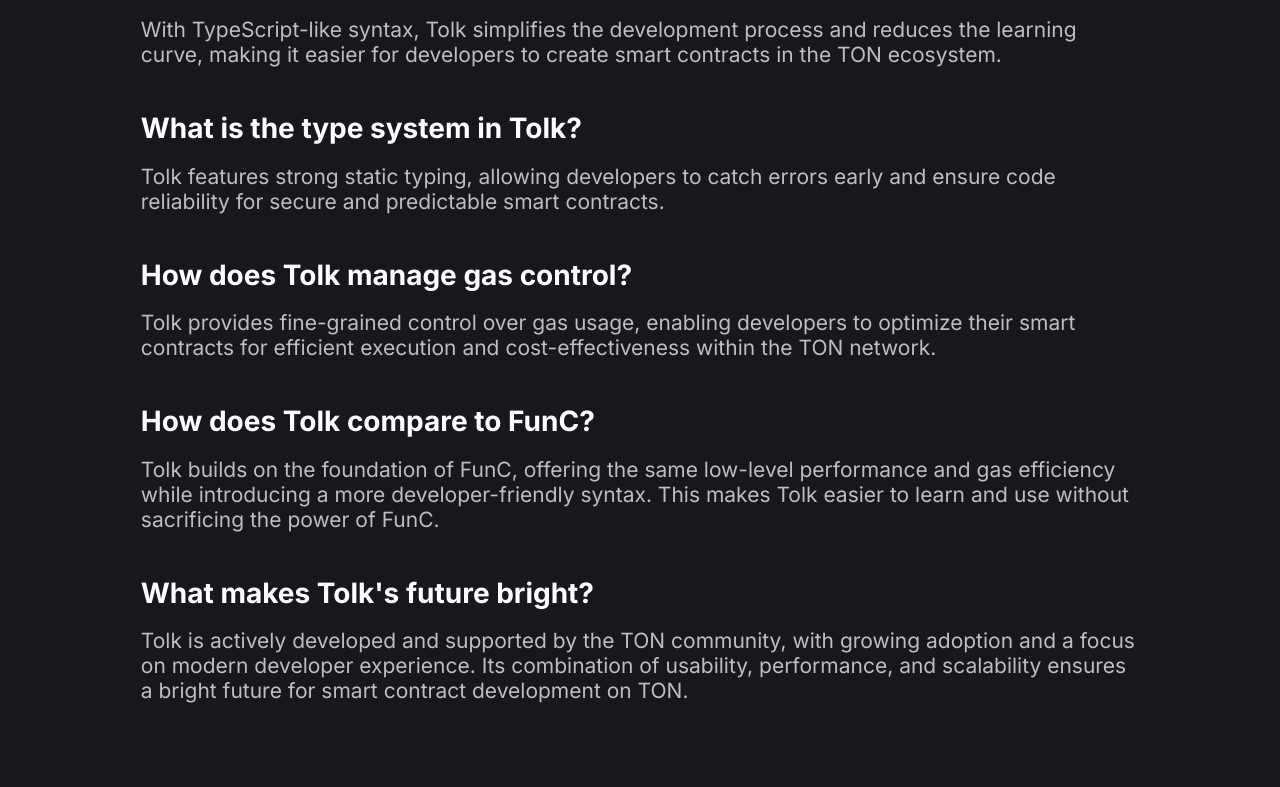
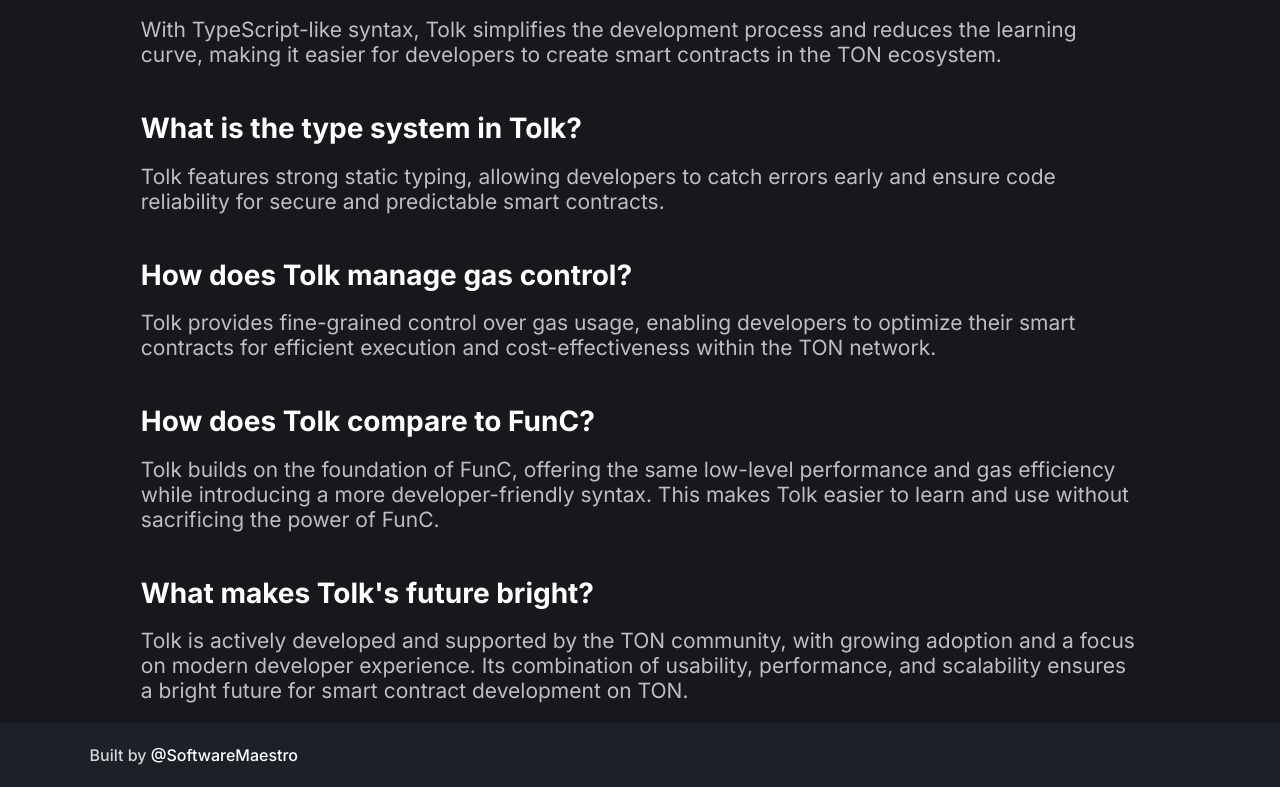
Before and after one commit to SoftwareMaestro16/tolk-website, a React (Vite) app: page / in a window 1280 px wide. Shown: the part 1129-1916 px from the top of the page. Before the commit the page ends 1892 px from the top, so only its background shows below. Built offline with nearby package versions, Linux system fonts and the light colour scheme.

Commit message:
new features added

```diff
--- /dev/null
+++ b/src/components/Footer/Footer.jsx
@@ -0,0 +1,14 @@
+import styles from "./Footer.module.scss";
+
+function Footer() {
+
+    return (
+        <div className={styles.footer}>
+            <footer>
+            <h3>Built by <a href="https://t.me/SoftwareMaestro" target="_blank" rel="noopener noreferrer">@SoftwareMaestro</a></h3>
+            </footer>
+        </div>
+    );
+}
+
+export default Footer;
--- /dev/null
+++ b/src/components/Footer/Footer.module.scss
@@ -0,0 +1,21 @@
+.footer {
+    background-color: #1e2028;
+    height: 8vh;
+    padding: 0 7%;
+    width: 100vw;
+    display: flex;
+    align-items: center;
+
+    h3 {
+      color: #ffffffd0;
+      font-size: 16px;
+      text-align: left;
+      font-weight: 500;
+    }
+
+    a {
+      text-decoration: none;
+      color: white;
+    }
+
+  }
--- a/src/components/Main/App.jsx
+++ b/src/components/Main/App.jsx
@@ -2,6 +2,7 @@ import styles from "./App.module.scss";
 import Code from '../CodeExample/Code';
 import Header from "../Header/Header";
 import QuestionBlock from "../QuestionBlock/QuestionBlock";
+import Footer from "../Footer/Footer";
 
 function App() {
 
@@ -20,11 +21,9 @@ function App() {
         <QuestionBlock />
 
       </div>
-
-      <br />
-      <br />
       <br />
 
+      <Footer />
     </>
   )
 }
```
Also changed, not shown: src/components/Main/App.module.scss (line endings or trailing spaces).
